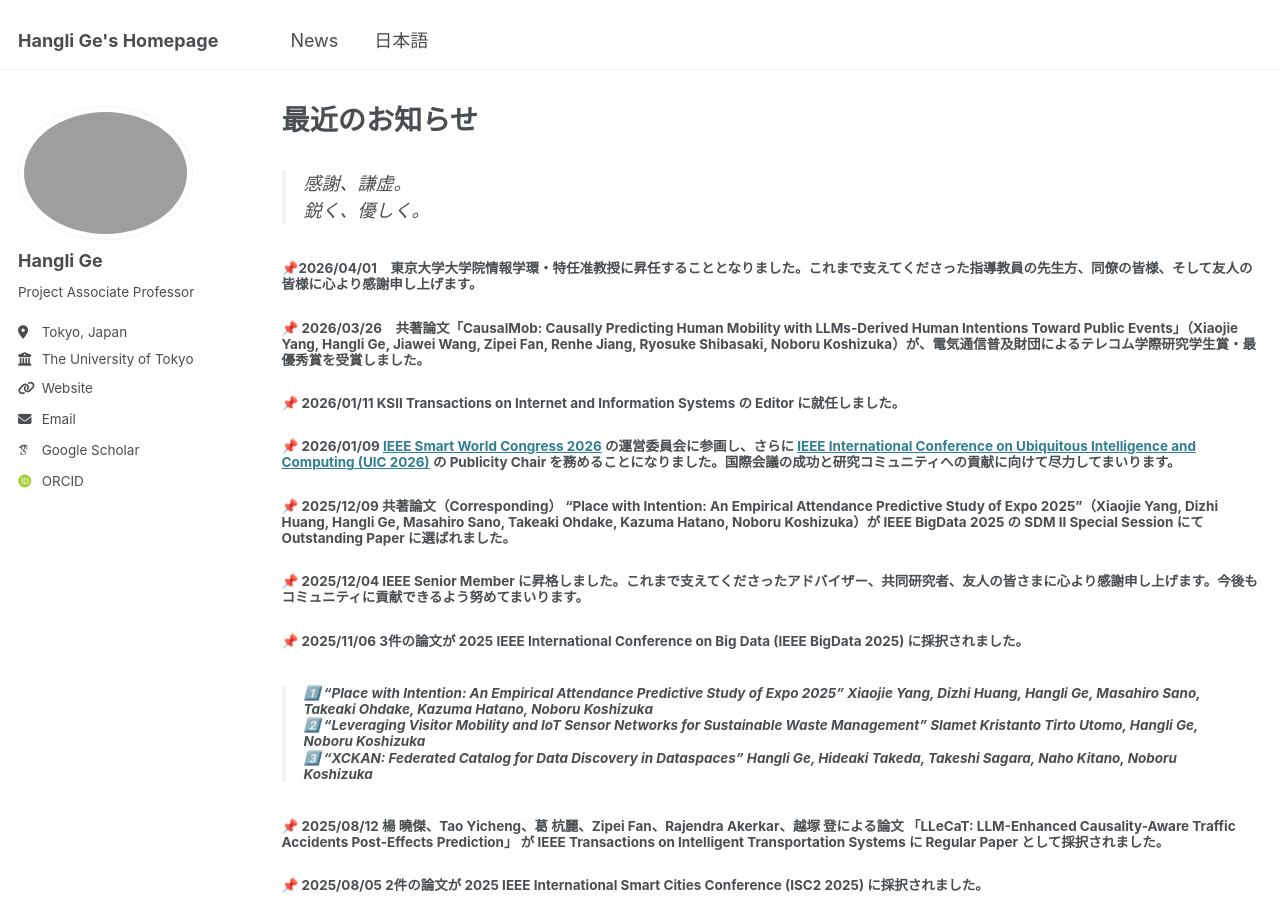
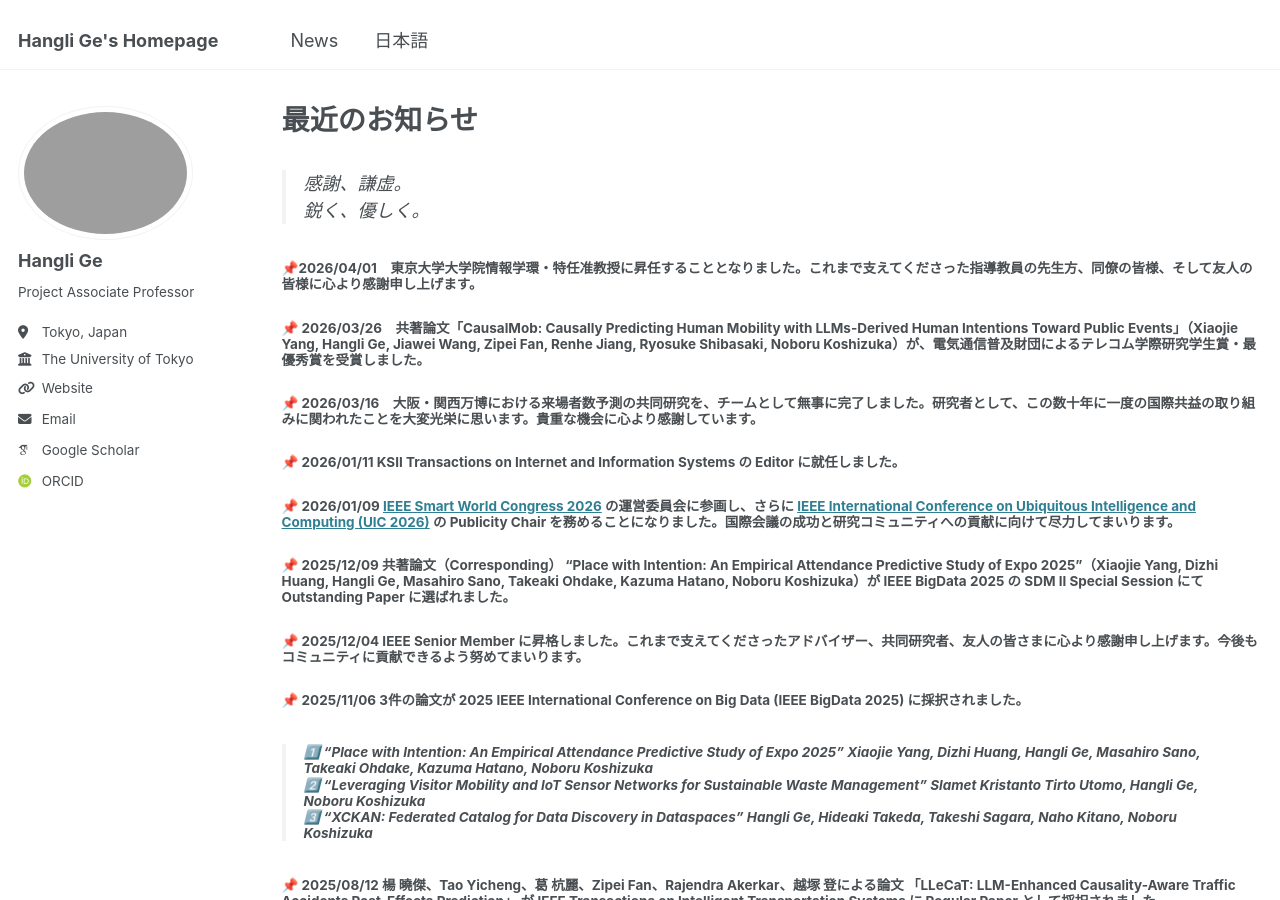
Before and after one commit to christie888/christie888.github.io, a Jekyll site: the page built from _pages/post_jp.md, in a window 1280 px wide and 900 px high. Built offline with Jekyll 4.4.1, drawn with Linux system fonts in a browser that asks for light colours; some web fonts are replaced.

Commit message:
Update post_jp.md

```diff
--- a/_pages/post_jp.md
+++ b/_pages/post_jp.md
@@ -6,10 +6,11 @@
 >感謝、謙虚。<br>鋭く、優しく。
 
 
-
 ##### 📌2026/04/01　東京大学大学院情報学環・特任准教授に昇任することとなりました。これまで支えてくださった指導教員の先生方、同僚の皆様、そして友人の皆様に心より感謝申し上げます。
 
 ##### 📌 2026/03/26　共著論文「CausalMob: Causally Predicting Human Mobility with LLMs-Derived Human Intentions Toward Public Events」（Xiaojie Yang, Hangli Ge, Jiawei Wang, Zipei Fan, Renhe Jiang, Ryosuke Shibasaki, Noboru Koshizuka）が、電気通信普及財団によるテレコム学際研究学生賞・最優秀賞を受賞しました。
+
+##### 📌 2026/03/16　大阪・関西万博における来場者数予測の共同研究を、チームとして無事に完了しました。研究者として、この数十年に一度の国際共益の取り組みに関われたことを大変光栄に思います。貴重な機会に心より感謝しています。
 
 ##### 📌 2026/01/11 KSII Transactions on Internet and Information Systems の Editor に就任しました。
 
```
